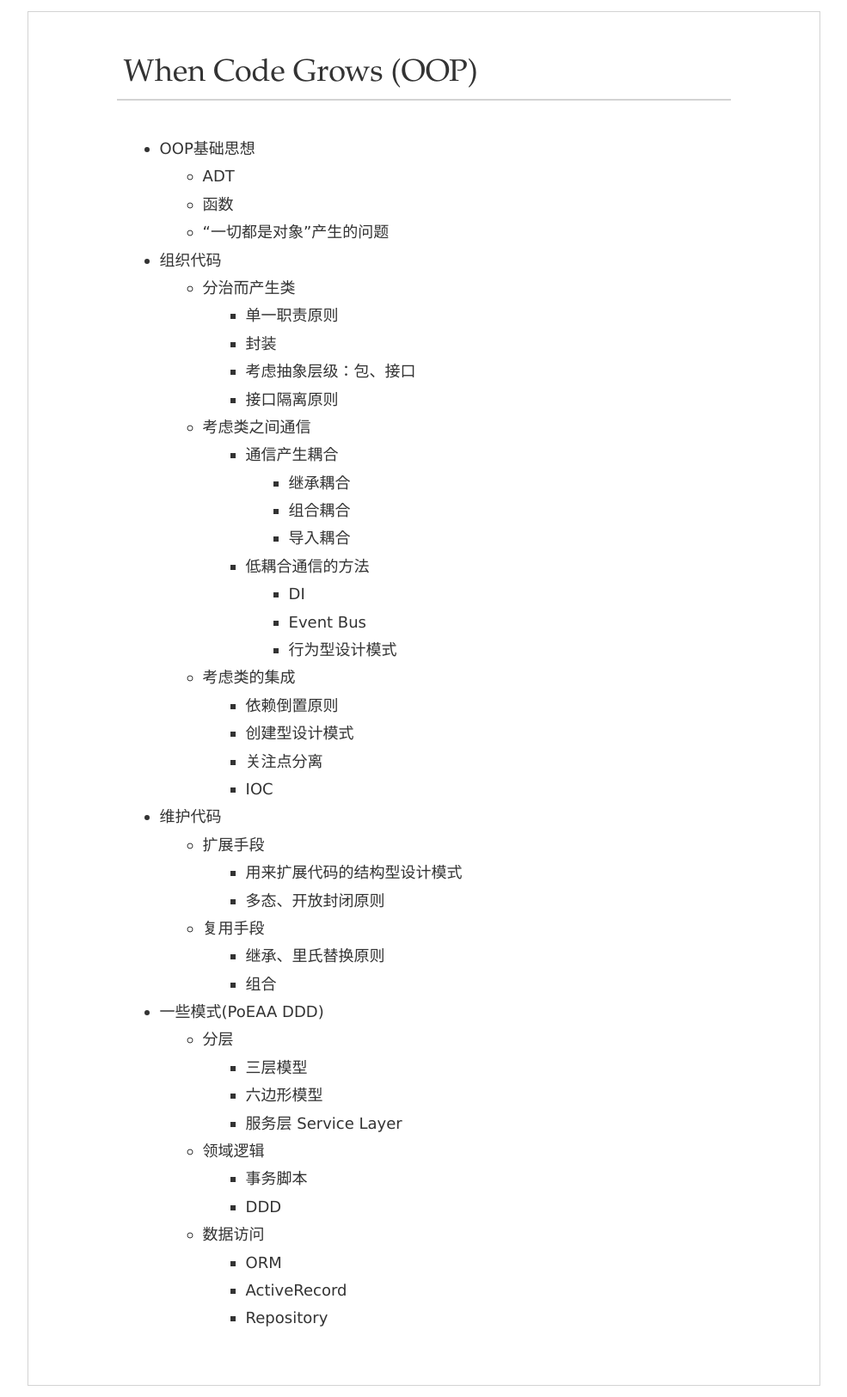
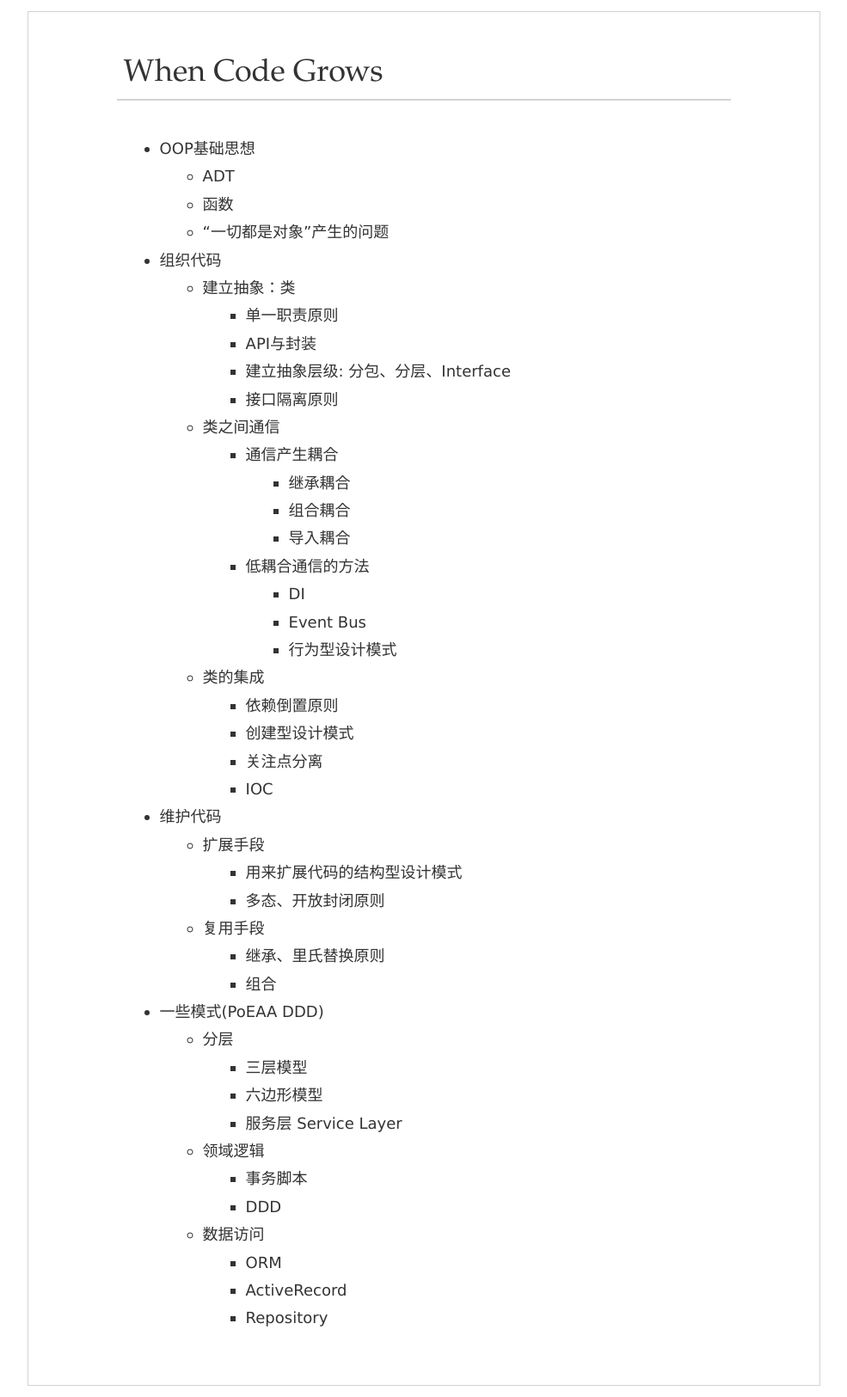
Before and after one commit to eueuy/eueuy.github.io, a Jekyll site: the page built from _posts/2018-01-09-when-code-grows.md, in a window 1280 px wide. Shown: the whole page at 86% size, without its empty margins (147-1132 px from the left). Built offline with Jekyll 4.4.1, drawn with Linux system fonts in a browser that asks for light colours.

Commit message:
refactor

```diff
--- a/_posts/2018-01-09-when-code-grows.md
+++ b/_posts/2018-01-09-when-code-grows.md
@@ -1,6 +1,6 @@
 ---
 layout: post
-title: When Code Grows (OOP)
+title: When Code Grows
 author: zhangyue
 ---
 
@@ -9,12 +9,12 @@ author: zhangyue
 	* 函数
 	* “一切都是对象”产生的问题
 * 组织代码
-    * 分治而产生类
+    * 建立抽象：类
         * 单一职责原则
-	    * 封装
-	    * 考虑抽象层级：包、接口
+	    * API与封装
+	    * 建立抽象层级: 分包、分层、Interface
 	    * 接口隔离原则
-    * 考虑类之间通信
+    * 类之间通信
 		* 通信产生耦合
             * 继承耦合
 			* 组合耦合
@@ -23,7 +23,7 @@ author: zhangyue
 	        * DI
 			* Event Bus
 			* 行为型设计模式
-    * 考虑类的集成
+    * 类的集成
         * 依赖倒置原则
         * 创建型设计模式
         * 关注点分离
```
